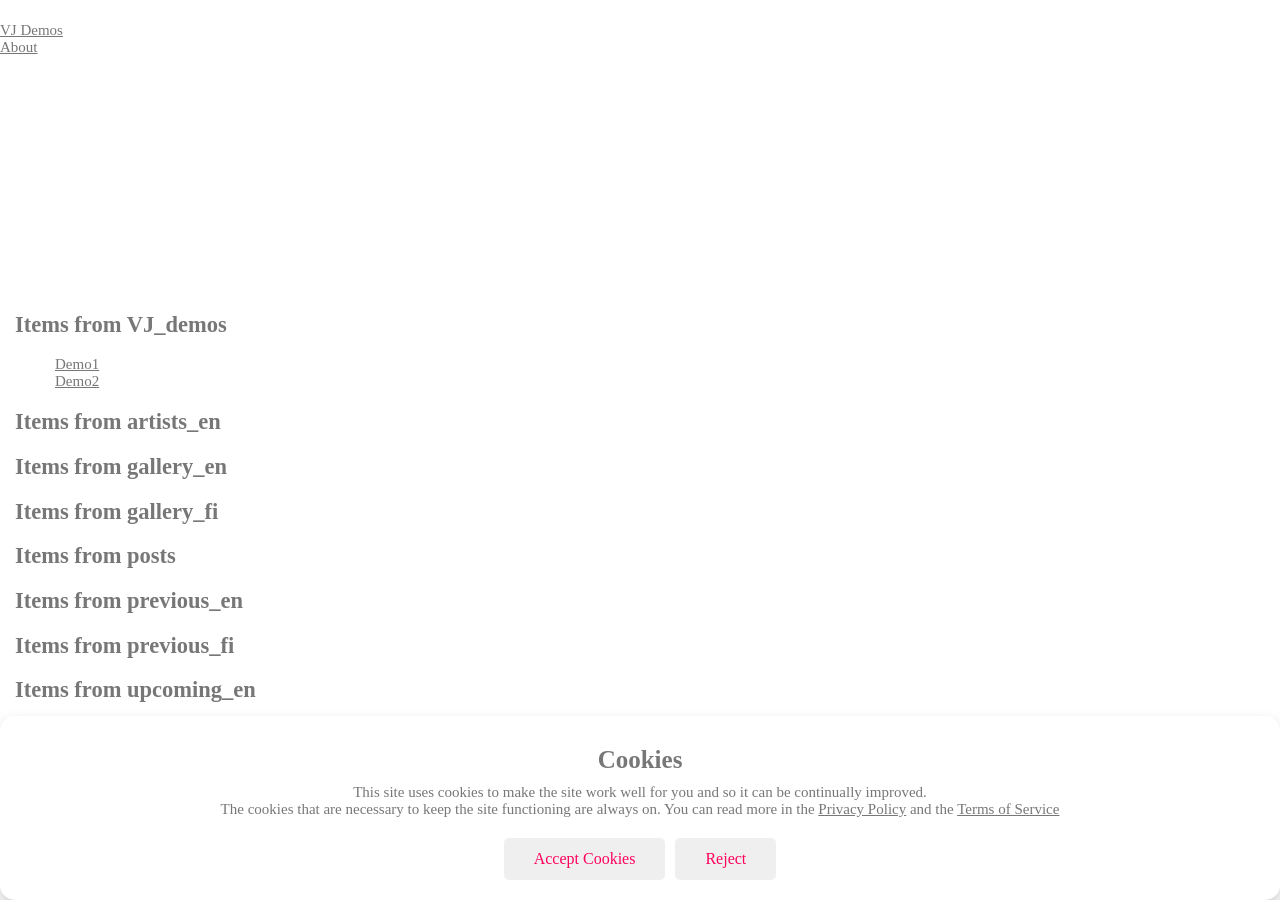
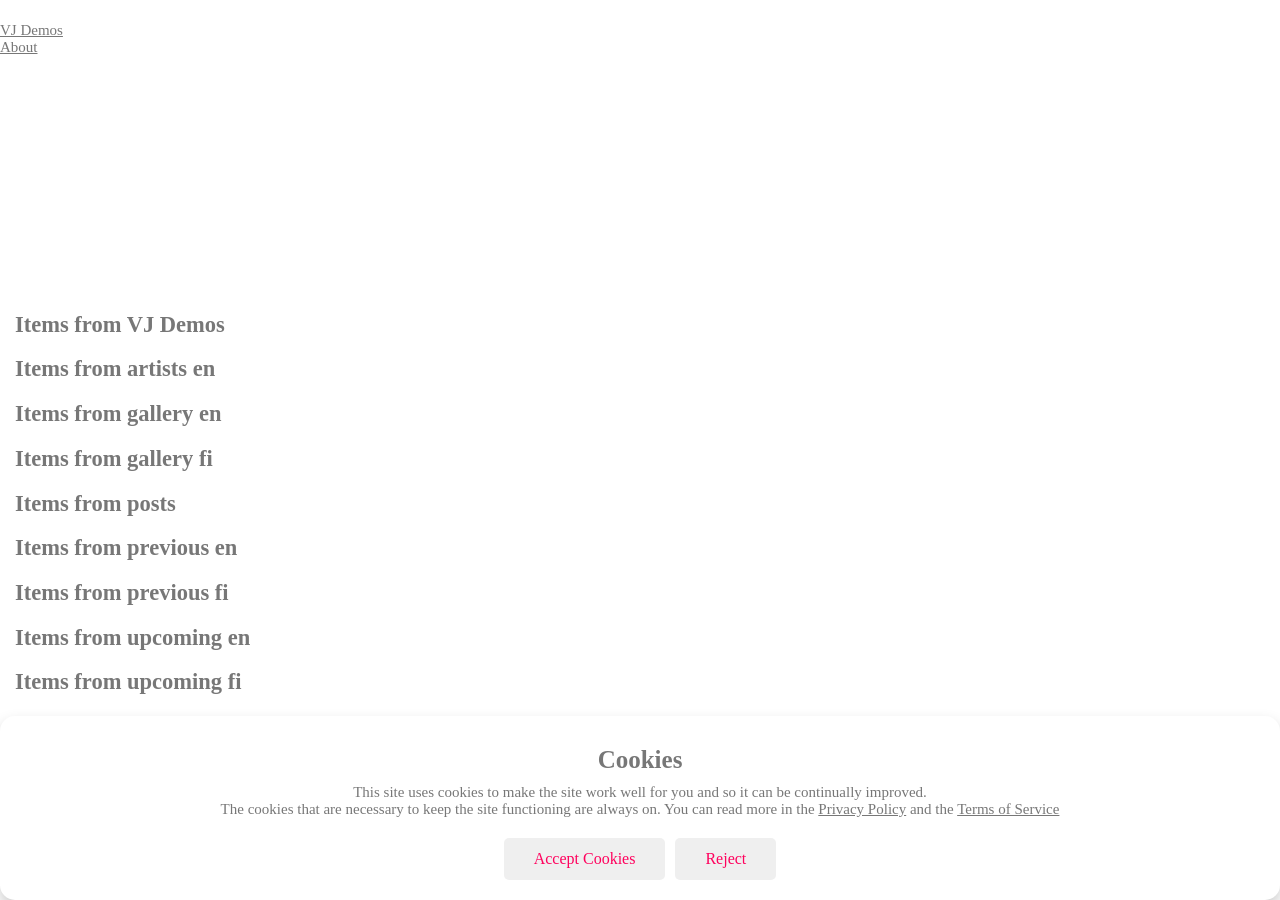
Before and after one commit to twilightcourier/twilightcourier.github.io, a Jekyll site: the page built from index.html, in a window 1280 px wide. Built offline with Jekyll 4.4.1, drawn with Linux system fonts in a browser that asks for light colours; some web fonts are replaced.

```diff
--- a/_config.yml
+++ b/_config.yml
@@ -10,7 +10,7 @@ title: Twilight Courier
 permalink: /:categories/:year/:month/:day/:title:output_ext
 
 collections:
-  VJ_demos:
+  VJ_Demos:
     output: true
   gallery_fi:
     output: true
--- a/index.html
+++ b/index.html
@@ -17,10 +17,10 @@ meta_content: Twilight Courier
 <p id="demo"></p>
 
 {% for collection in site.collections %}
-<h2>Items from {{ collection.label }}</h2>
+<h2>Items from {{ collection.label  | replace: "_", " "}}</h2>
 <ul>
     {% for item in site[collection.label] %}
-    <li><a href="{{ item.url }}">{{ item.title }}</a></li>
+    <li><a href="{{ item.url }}">{{ item.title}}</a></li>
     {% endfor %}
 </ul>
 {% endfor %}
```
